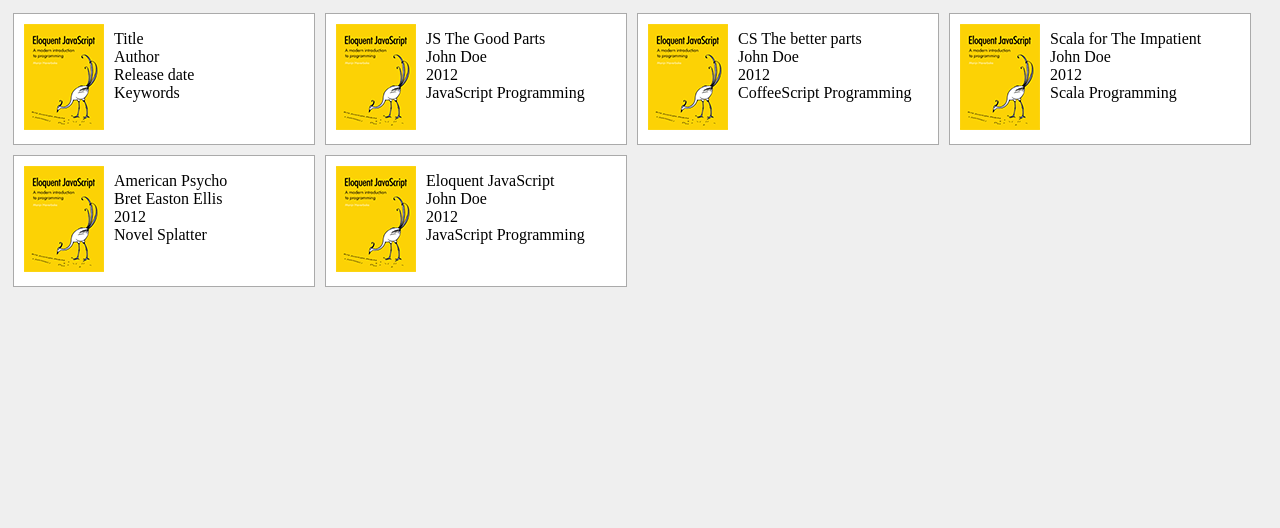
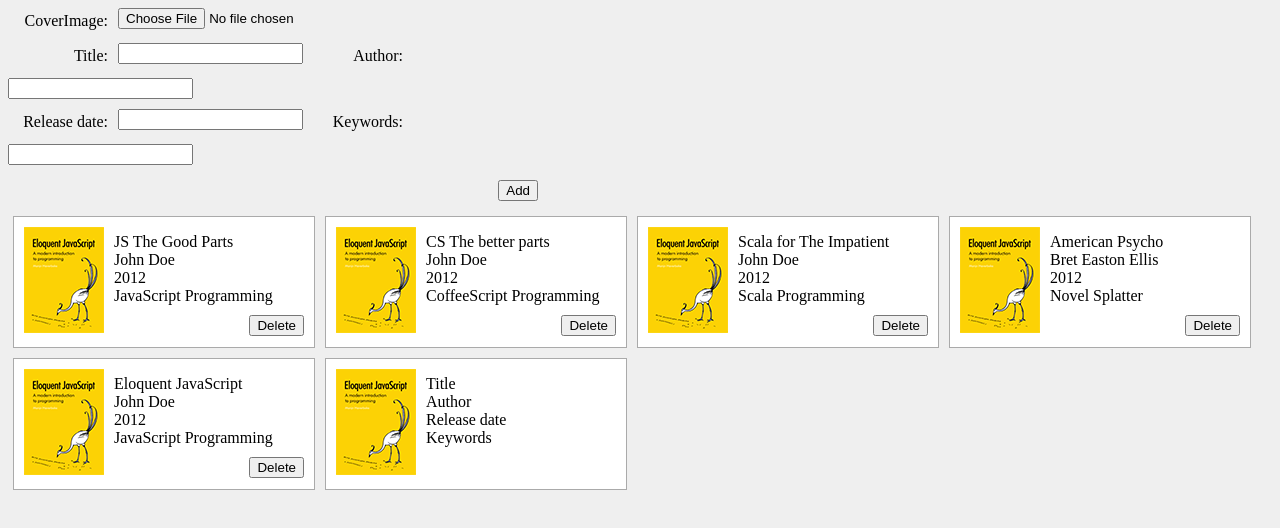
Before and after one commit to Gene5ive/Library, a plain HTML site: page index.html in a window 1280 px wide. Drawn offline with Linux system fonts and the light colour scheme.

Commit message:
add form to allow adding books and delete button to book listings.

```diff
--- a/css/screen.css
+++ b/css/screen.css
@@ -17,3 +17,51 @@ body {
 .bookContainer ul {
   list-style-type: none;
 }
+
+#addBook label {
+  width:100px;
+  margin-right:10px;
+  text-align:right;
+  line-height:25px;
+}
+
+#addBook label, #addBook input {
+  display:block;
+  margin-bottom:10px;
+  float:left;
+}
+
+#addBook label[for="title"], #addBook label[for="releaseDate"] {
+  clear:both;
+}
+
+#addBook button {
+  display:block;
+  margin:5px 20px 10px 10px;
+  float: right;
+  clear: both;
+}
+
+#addBook div {
+  width: 550px;
+}
+
+#addBook div:after {
+  content:"";
+  display:block;
+  height:0;
+  visibility:hidden;
+  clear:both;
+  font-size:0;
+  line-height:0;
+}
+
+.bookContainer ul {
+  list-style-type: none;
+  margin-bottom: 0;
+}
+
+.bookContainer button {
+  float:right;
+  margin: 10px;
+}
--- a/index.html
+++ b/index.html
@@ -6,6 +6,18 @@
   <link rel="stylesheet" href="css/screen.css">
 </head>
 <body>
+  <div id="books">
+    <form id="addBook" action="#">
+      <div>
+        <label for="coverImage">CoverImage:    </label><input id="coverImage" type="file" />
+        <label for="title">Title:              </label><input id="title" type="text" />
+        <label for="author">Author:            </label><input id="author" type="text" />
+        <label for="releaseDate">Release date: </label><input id="releaseDate" type="text" />
+        <label for="keywords">Keywords:        </label><input id="keywords" type="text" />
+        <button id="add">Add</button>
+      </div>
+    </form>
+  </div>
   <div id="books">
     <div class="bookContainer">
       <img src="img/placeholder.png"/>
@@ -24,6 +36,7 @@
         <li><%= releaseDate %></li>
         <li><%= keywords %></li>
       </ul>
+        <button class="delete">Delete</button>
     </script>
   </div>
   <script src="js/jquery-2.1.4.js"></script>
--- a/js/app.js
+++ b/js/app.js
@@ -1,4 +1,4 @@
-(function ($) {
+(function($) {
 
   var books = [{title:"JS The Good Parts", author:"John Doe", releaseDate:"2012", keywords:"JavaScript Programming"},
                {title:"CS The better parts", author:"John Doe", releaseDate:"2012", keywords:"CoffeeScript Programming"},
@@ -9,10 +9,10 @@
   var Book = Backbone.Model.extend({
     defaults: {
       coverImage: "img/placeholder.png",
-      title: "Some title",
-      author: "John Doe",
-      releaseDate: "2012",
-      keywords: "JavaScript Programming"
+      title: "title not entered.",
+      author: "author not entered.",
+      releaseDate: "relase date not entered.",
+      keywords: "none."
     }
   });
 
@@ -21,11 +21,23 @@
     className: "bookContainer",
     template: $("#bookTemplate").html(),
 
-    render: function () {
+    render: function() {
       var tmpl = _.template(this.template); //tmpl is a function that takes a JSON object and returns html
 
       this.$el.html(tmpl(this.model.toJSON())); //this.el what we defined in tagName. use $el to get access to jQuery html() function
       return this;
+    },
+
+    events: {
+      "click .delete": "deleteBook"
+    },
+
+    deleteBook: function() {
+      //Delete model
+      this.model.destroy();
+
+      //Delete view
+      this.remove();
     }
   });
 
@@ -36,16 +48,39 @@
   var LibraryView = Backbone.View.extend({
     el:$("#books"),
 
-    initialize:function(){
+    initialize:function() {
       this.collection = new Library(books);
       this.render();
+
+      this.collection.on("add", this.renderBook, this);
+      this.collection.on("remove", this.removeBook, this);
     },
 
-    render: function(){
+    render: function() {
       var that = this;
-      _.each(this.collection.   models, function(item){
+      _.each(this.collection.   models, function(item) {
         that.renderBook(item);
       }, this);
+    },
+
+    addBook: function(e) {
+      e.preventDefault();
+
+      var formData = {};
+
+      $("#addBook div").children("input").each(function(i, el) {
+        if ($(el).val() !== "") {
+          formData[el.id] = $(el).val();
+        }
+      });
+
+      books.push(formData);
+
+      this.collection.add(new Book(formData));
+    },
+
+    events: {
+      "click #add": "addBook"
     },
 
     renderBook:function(item) {
@@ -53,7 +88,23 @@
         model: item
       });
       this.$el.append(bookView.render().el);
-    }
+    },
+
+    removeBook: function(removedBook) {
+      var removedBookData = removedBook.attributes;
+
+      _.each(removedBookData, function(val, key) {
+        if(removedBookData[key] === removedBook.defaults[key]) {
+          delete removedBookData[key];
+        }
+      });
+
+      _.each(books, function(book) {
+        if(_.isEqual(book, removedBookData)) {
+          books.splice(_.indexOf(books, book), 1);
+        }
+      });
+    },
 
   });
 
```
